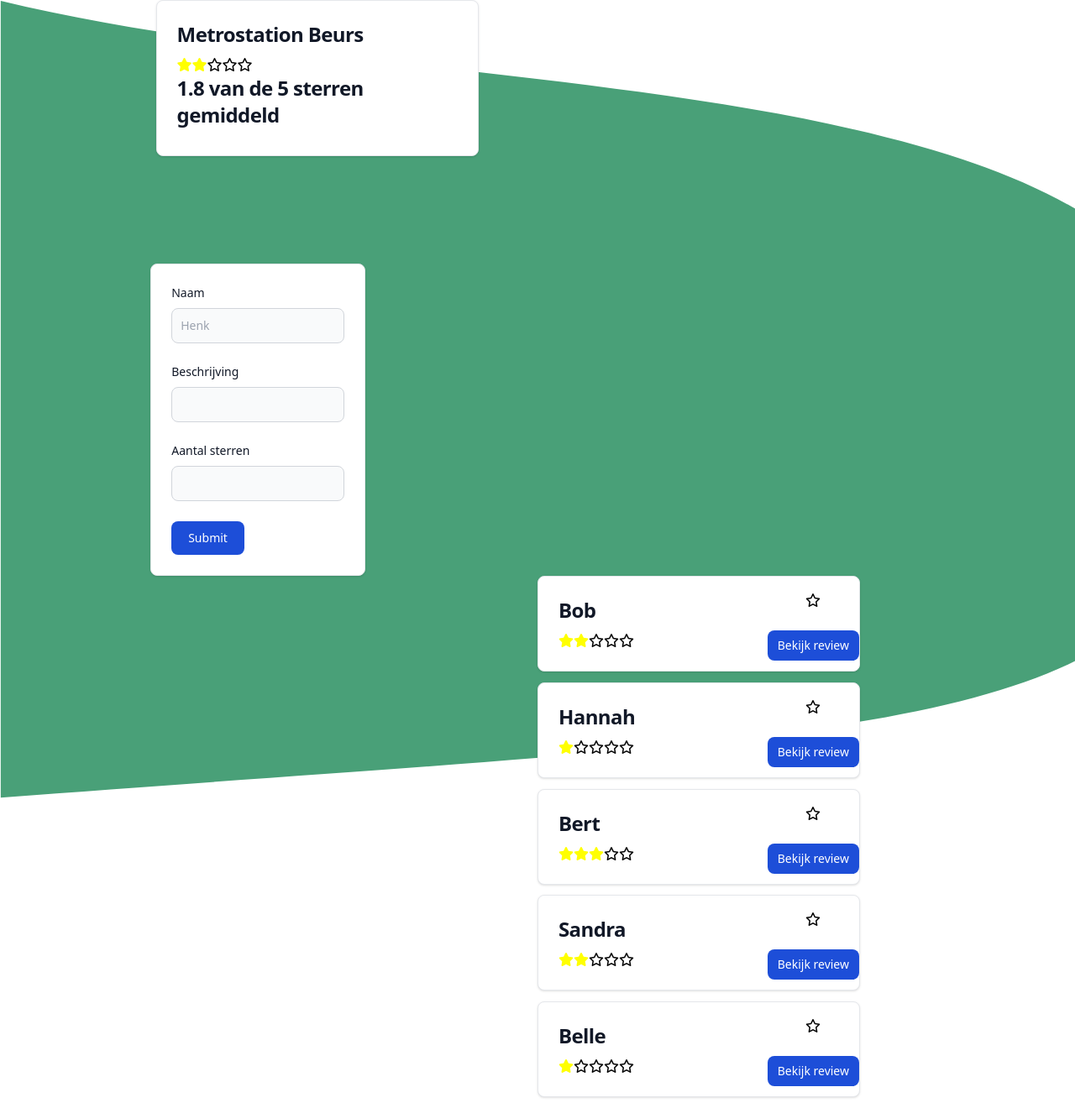
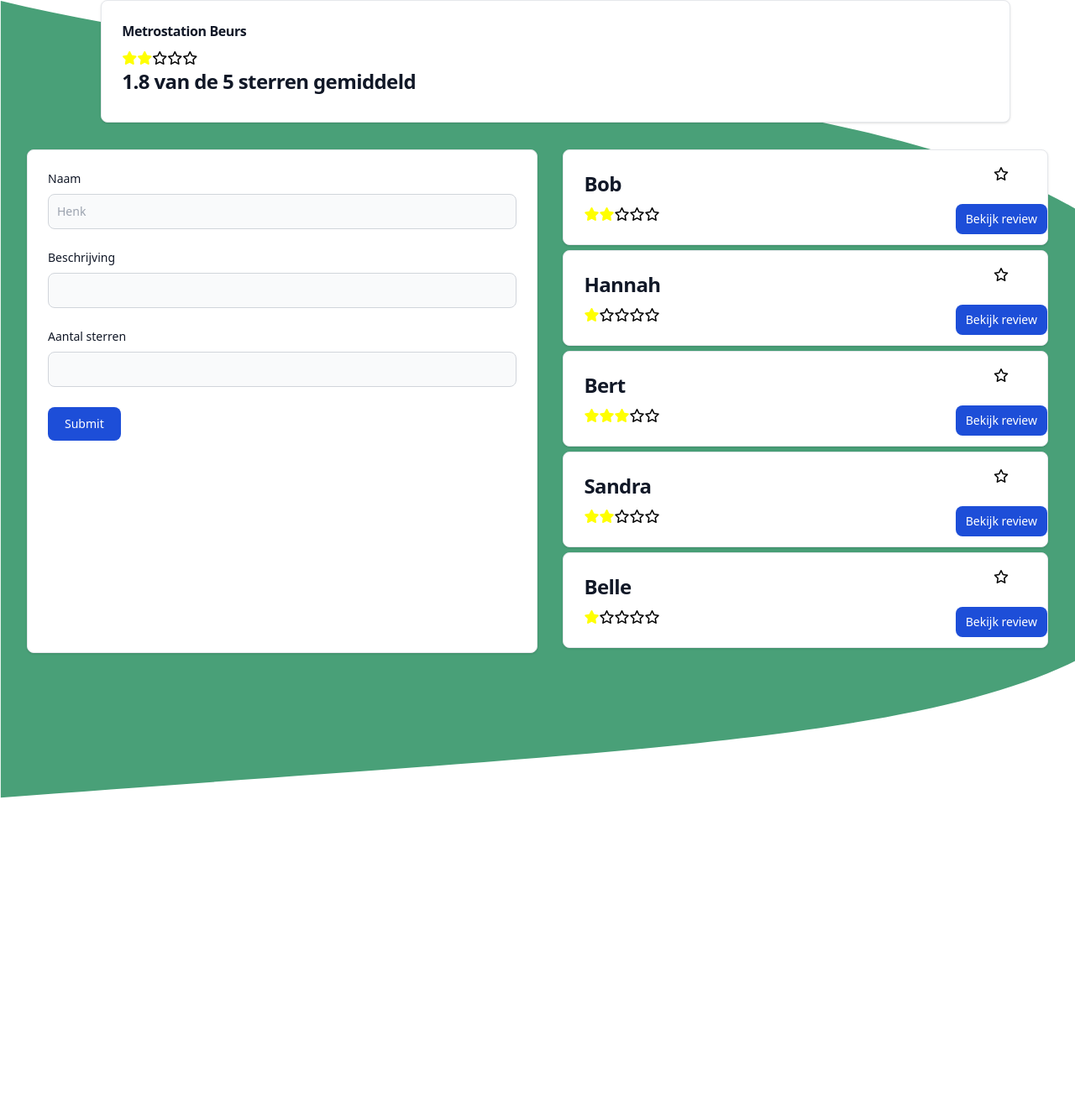
Before and after one commit to Martijn-Kalkman/CLE3, a PHP site: page /review.php in a window 1280 px wide; the page is wider, and only the part inside the window is pictured. Shown: the part 60-1380 px from the top of that part at 84% size. After the commit the page ends 1011 px from the top of that part, so only its background shows below. Run offline with PHP 8.4, Linux system fonts and the light colour scheme; some libraries are stand-ins or nearby versions.

Commit message:
sharon's webservice

```diff
--- a/contact.php
+++ b/contact.php
@@ -20,7 +20,7 @@
         rel="stylesheet"
         href="https://cdnjs.cloudflare.com/ajax/libs/animate.css/4.1.1/animate.min.css"
     />
-    <title>Hello, world!!!</title>
+    <title>Contact</title>
 </head>
 
 <body class="">
--- a/maps.php
+++ b/maps.php
@@ -5,7 +5,7 @@
     <meta charset="UTF-8">
     <meta http-equiv="X-UA-Compatible" content="IE=edge">
     <meta name="viewport" content="width=device-width, initial-scale=1.0">
-    <title>maps</title>
+    <title>Kaart</title>
     <script src="https://cdn.tailwindcss.com"></script>
     <link href="https://api.mapbox.com/mapbox-gl-js/v2.13.0/mapbox-gl.css" rel="stylesheet">
     <script src="https://api.mapbox.com/mapbox-gl-js/v2.13.0/mapbox-gl.js"></script>
--- a/review.js
+++ b/review.js
@@ -10,6 +10,7 @@ let detailContent;
 let favorites = [];
 let favorite;
 
+let prevValue = localStorage.getItem('favorites');
 let eventLocalStorage = [];
 
 // Start function
@@ -55,7 +56,7 @@ function ajaxRequest(url, succesHandler){
 function createReviewCards(data) {
     for (let review of data.results) {
         let div = document.createElement('div');
-        div.classList.add('review-card', 'max-w-sm', 'p-6', 'bg-white', 'border', 'border-gray-200', 'rounded-lg', 'shadow', 'dark:bg-gray-700', 'dark:border-gray-700');
+        div.classList.add('review-card', 'p-6', 'bg-white', 'border', 'border-gray-200', 'rounded-lg', 'shadow', 'dark:bg-gray-700', 'dark:border-gray-700');
         div.dataset.name = review.name;
 
         favorite = document.createElement('span');
@@ -210,8 +211,6 @@ function fillDialog(data){
 
 
 function average(data){
-
-
         let sum = 0;
         for (let i = 0; i < data.results.length; i++) {
             sum += data.results[i].rating;
@@ -220,11 +219,11 @@ function average(data){
         let average2 = sum/data.count;
 
     let div = document.createElement('div');
-    div.classList.add('averageofreviews', 'max-w-sm', 'p-6', 'bg-white', 'border', 'border-gray-200', 'rounded-lg', 'shadow', 'dark:bg-gray-700', 'dark:border-gray-700');
+    div.classList.add('averageofreviews', 'p-6', 'bg-white', 'border', 'border-gray-200', 'rounded-lg', 'shadow', 'dark:bg-gray-700', 'dark:border-gray-700');
 
     let title = document.createElement('h1');
     title.innerHTML = data.name;
-    title.classList.add('mb-2', 'text-2xl', 'font-bold', 'tracking-tight', 'text-gray-900', 'dark:text-white');
+    title.classList.add('mb-2', 'text-5xxl', 'font-bold', 'tracking-tight', 'text-gray-900', 'dark:text-white');
     div.appendChild(title);
 
     if (average === 1){
@@ -311,7 +310,6 @@ function ajaxErrorHandler(data){
     allReviews.before(error);
 }
 
-let prevValue = localStorage.getItem('favorites');
 
 // Set up a function to check for changes to the key
 function checkLocalStorage() {
--- a/review.php
+++ b/review.php
@@ -31,6 +31,7 @@
     <div class ="reviewaverage" id="reviewaverage">
 
     </div>
+    <div class="grid grid-cols-2">
     <!--Form-->
     <div class="formfield p-6 bg-white border border-gray-200 rounded-lg shadow dark:bg-gray-700 dark:border-gray-700" >
     <form>
@@ -53,6 +54,7 @@
     <div class="allreviews" id="all-reviews">
 
     </div>
+    </div>
 <!--    dialoogvenster-->
     <dialog class="modal max-w-sm p-6 bg-white border border-gray-200 rounded-lg shadow dark:bg-gray-700 dark:border-gray-700" id="review-detail">
         <button class="modal-close">❌</button>
--- a/styles/review.css
+++ b/styles/review.css
@@ -3,7 +3,7 @@
 }
 
 .review-card{
-    margin-left: 50%;
+    margin-left: 5%;
     margin-bottom: 1%;
     position: relative;
 }
@@ -29,15 +29,23 @@ button{
 
 dialog{
     width: 500px;
-    height: 500px
+    height: 300px
 }
 
 .formfield{
-    margin-left: 14%;
-    width: 20%;
-    margin-top: 10%;
+    /*margin-left: 14%;*/
+    /*width: 80%;*/
+    margin-top: 5%;
+    margin-left: 5%;
+
+}
+
+.allreviews{
+    margin-top: 5%;
+    margin-right: 5%;
 }
 
 .reviewaverage{
-    margin-left: 5%;
+    margin-right: 6%;
+    /*margin-left: 5%;*/
 }
```
Also changed, not shown: index.php (+4 -4 lines), images/rolstoel1.jpg (added), images/rolstoel2.jpg (added), images/rolstoel3.jpg (added).
